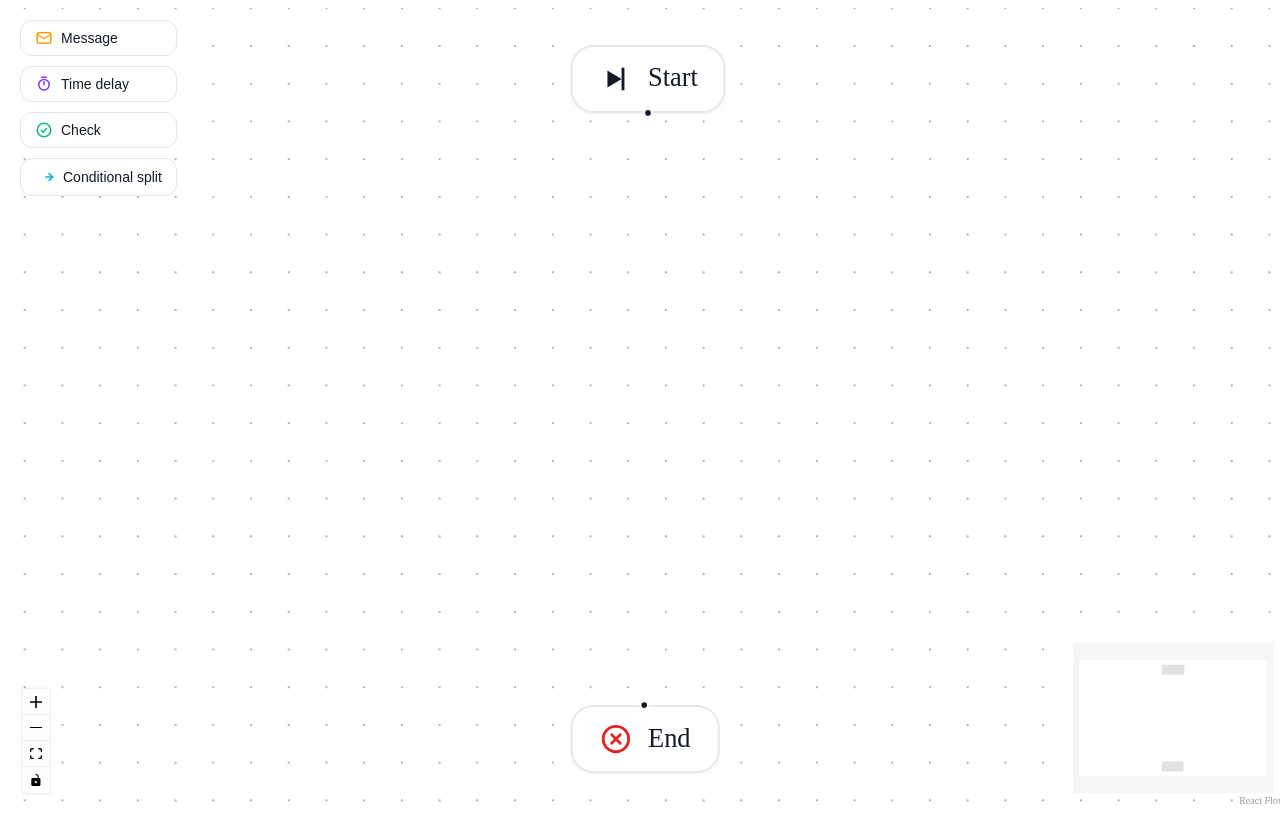
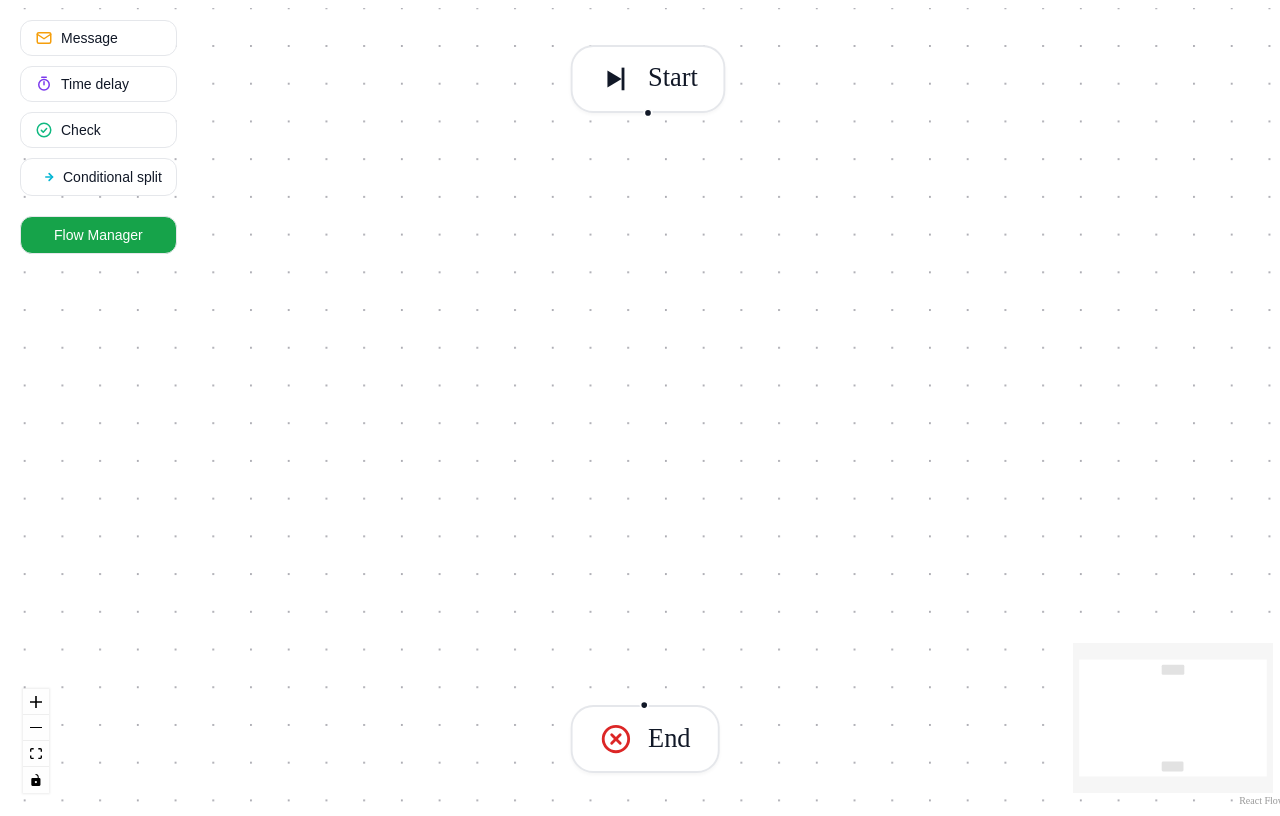
Before and after one commit to KMariak/react-flow-app, a React (Vite) app in the folder my-react-flow-app/: page / in a window 1280 px wide. Built offline with nearby package versions, Linux system fonts and the light colour scheme.

Commit message:
feat: add flow manager button

```diff
--- a/my-react-flow-app/src/Toolbar.jsx
+++ b/my-react-flow-app/src/Toolbar.jsx
@@ -22,7 +22,7 @@ function PillButton({ color, label, icon, onClick }) {
   );
 }
 
-export default function Toolbar({ onAddNode }) {
+export default function Toolbar({ onAddNode, onOpenManager }) {
   return (
     <div
       style={{
@@ -106,6 +106,8 @@ export default function Toolbar({ onAddNode }) {
           </svg>
         }
       />
+
+      {/* Conditional split */}
       <PillButton
         color="#06B6D4"
         label="Conditional split"
@@ -128,6 +130,23 @@ export default function Toolbar({ onAddNode }) {
           </svg>
         }
       />
+
+      {/* --- Flow Manager --- */}
+      <button
+        onClick={onOpenManager}
+        style={{
+          marginTop: 10,
+          padding: "10px 14px",
+          borderRadius: 12,
+          border: "1px solid #E5E7EB",
+          background: "#16a34a",
+          color: "white",
+          fontSize: 14,
+          cursor: "pointer",
+        }}
+      >
+        Flow Manager
+      </button>
     </div>
   );
 }
```
Lines whose indentation alone changed are shown as unchanged.
